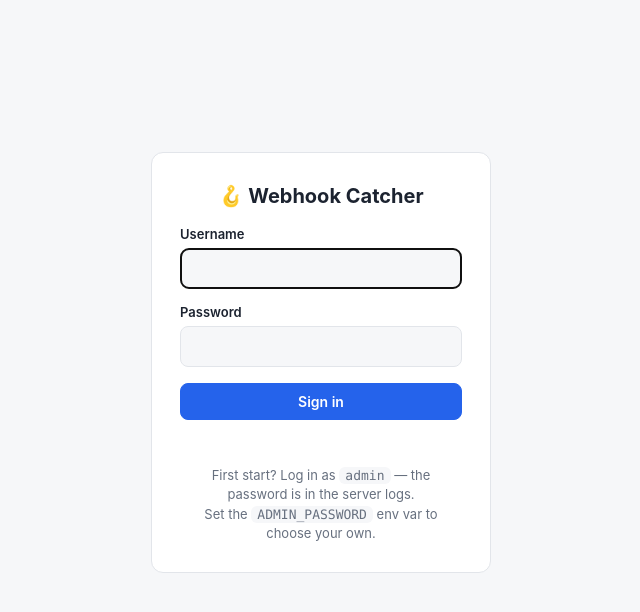
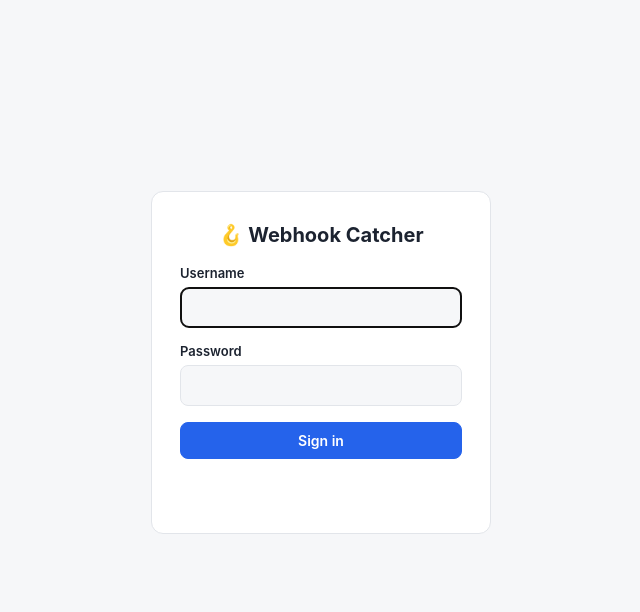
Before and after one commit to Youdo365/WebhookCatcher, a website: page public/login.html in a window 1280 px wide. Shown: the whole page, without its empty margins (319-959 px from the left). Drawn offline with Linux system fonts and the light colour scheme.

Commit message:
Remove first-start hint text from login page
Co-Authored-By: Claude Fable 5 <noreply@anthropic.com>

```diff
--- a/public/login.html
+++ b/public/login.html
@@ -17,7 +17,6 @@
       <input type="password" id="password" autocomplete="current-password" required>
       <button type="submit" class="primary" style="width:100%; margin-top:16px">Sign in</button>
       <p id="login-error" class="error-text" style="text-align:center; min-height:20px"></p>
-      <p class="muted" style="text-align:center; margin:0">First start? Log in as <code>admin</code> — the password is in the server logs.<br>Set the <code>ADMIN_PASSWORD</code> env var to choose your own.</p>
     </form>
   </main>
   <script>
```
